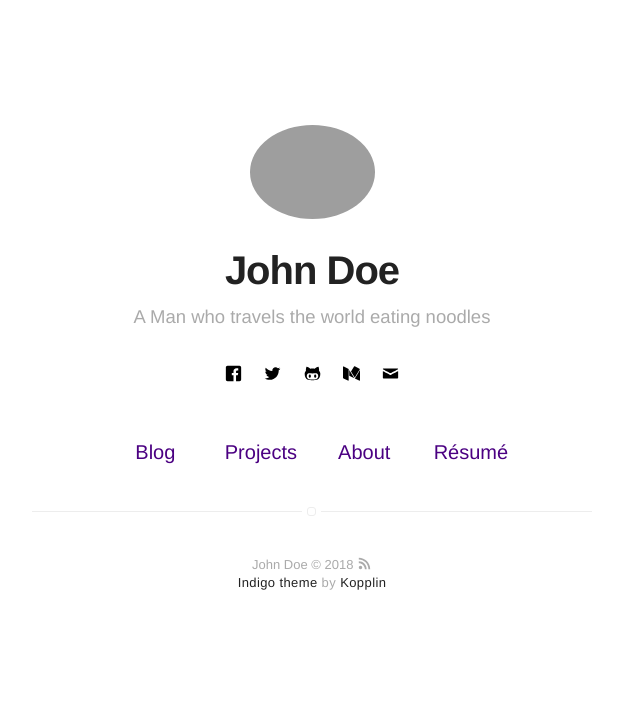
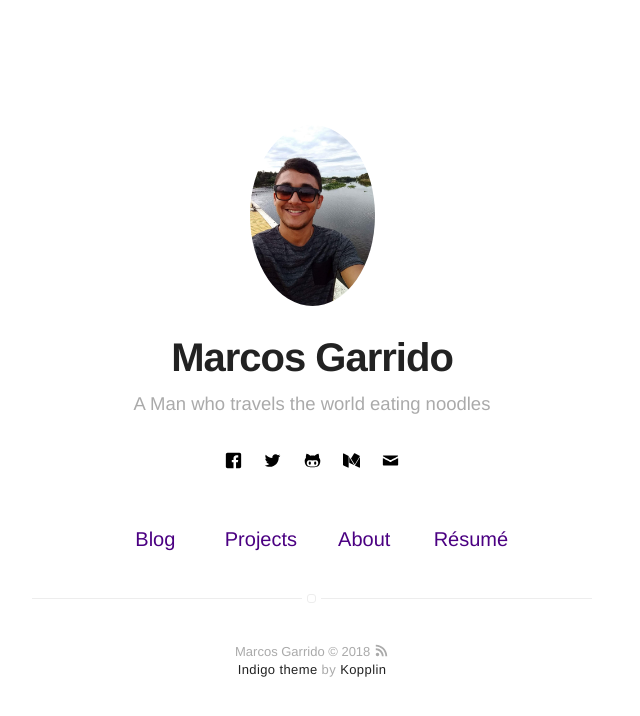
Before and after one commit to MarcosPauloGarrido/My-Home, a Jekyll site: the page built from index.html, in a window 1280 px wide. Shown: the top 716 px of the page, without its empty margins (328-968 px from the left). Built offline with Jekyll 4.4.1, drawn with Linux system fonts in a browser that asks for light colours.

Commit message:
update de profile

```diff
--- a/_config.yml
+++ b/_config.yml
@@ -1,5 +1,5 @@
 # main text of home
-name: John Doe
+name: Marcos Garrido
 bio: A Man who travels the world eating noodles
 
 # twitter summary info
@@ -8,7 +8,7 @@ description: A blog about technology and stuff related
 # if it's an external image, update below for true
 # better with square images
 external-image: false
-picture: assets/images/profile.jpg
+picture: assets/images/profile.jpeg
 
 # If you want to include your resume, set to true
 # and specify source (external or local).
```
